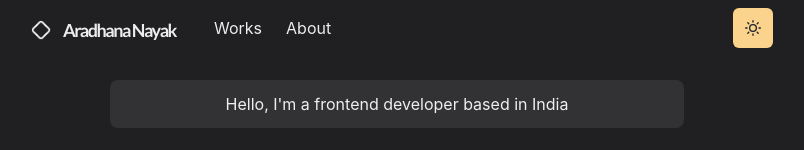
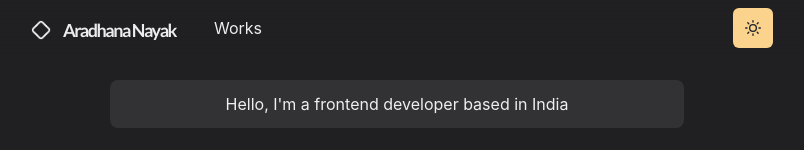
Before and after one commit to aradhana1807/portfolio-aradhana, a Next.js app: page / in a window 1280 px wide. Shown: the top 150 px of the page, without its empty margins (243-1047 px from the left). Built offline with nearby package versions, Linux system fonts and the light colour scheme.

Commit message:
removd about for now

```diff
--- a/components/navbar.js
+++ b/components/navbar.js
@@ -71,9 +71,9 @@ const Navbar = props => {
           <LinkItem href="/works" path={path}>
             Works
           </LinkItem>
-          <LinkItem href="/about" path={path}>
+          {/* <LinkItem href="/about" path={path}>
             About
-          </LinkItem>
+          </LinkItem> */}
         </Stack>
 
         <Box flex={1} align="right">
@@ -88,9 +88,9 @@ const Navbar = props => {
               />
 
               <MenuList>
-                <NextLink href="/" passHref>
+                {/* <NextLink href="/" passHref>
                   <MenuItem as={Link}>About</MenuItem>
-                </NextLink>
+                </NextLink> */}
 
                 <NextLink href="/works" passHref>
                   <MenuItem as={Link}>Works</MenuItem>
```
